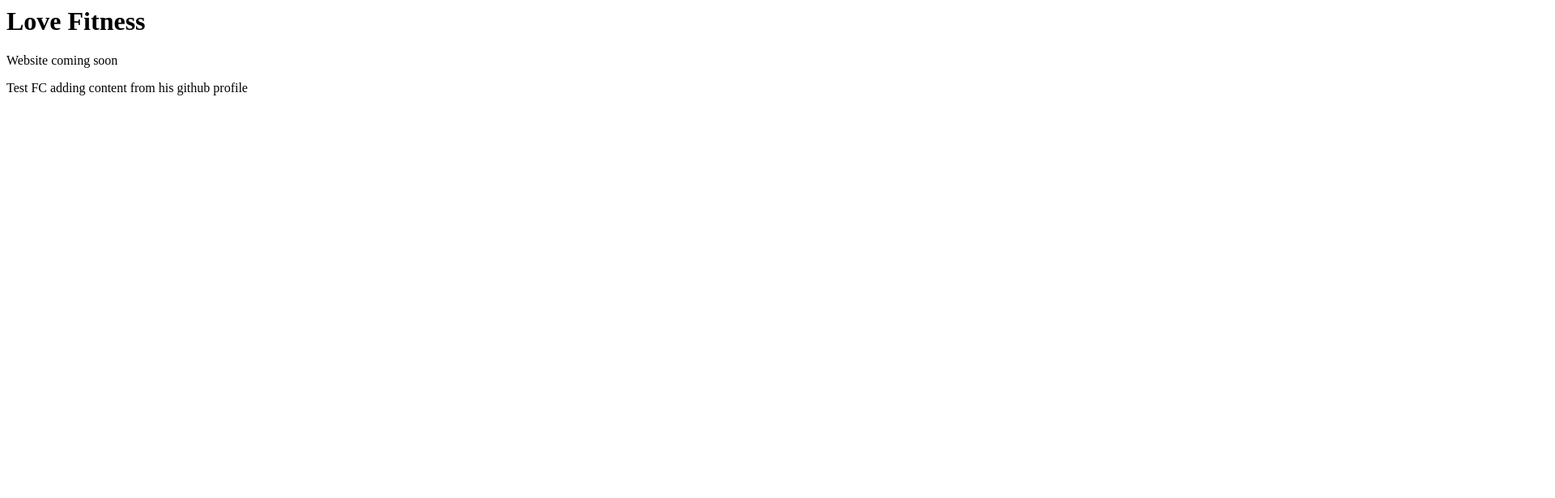
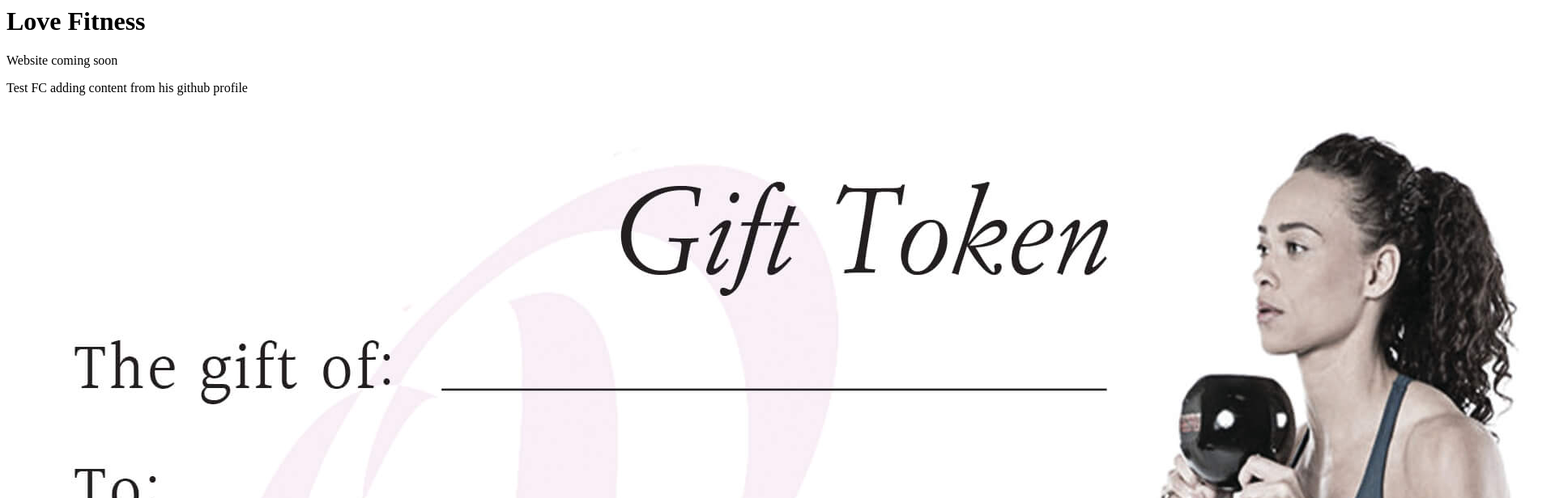
Before and after one commit to lauB3nn1s/lovefitness, a plain HTML site: page index.html in a window 1280 px wide. Shown: the top 616 px of the page at 81% size, 1920 px wide, since content can reach past the window. Drawn offline with Linux system fonts and the light colour scheme.

Commit message:
Update index.html

```diff
--- a/index.html
+++ b/index.html
@@ -1,3 +1,4 @@
 <h1>Love Fitness</h1>
 <p>Website coming soon</h1>
 <p>Test FC adding content from his github profile</p>
+<img src="./images/gift_token_final_t&cs_5x7_28nov20_compressed.jpg" />
```
